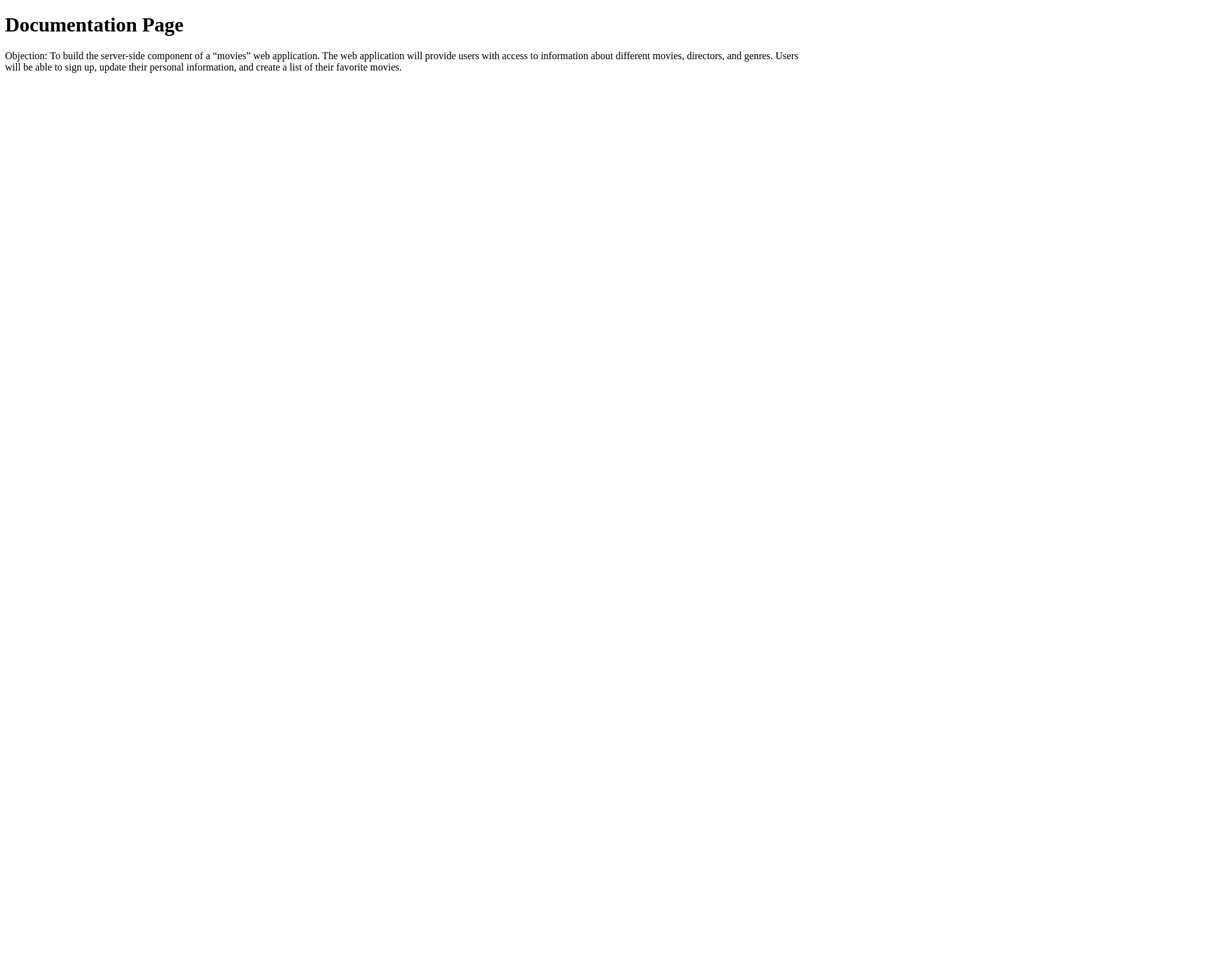
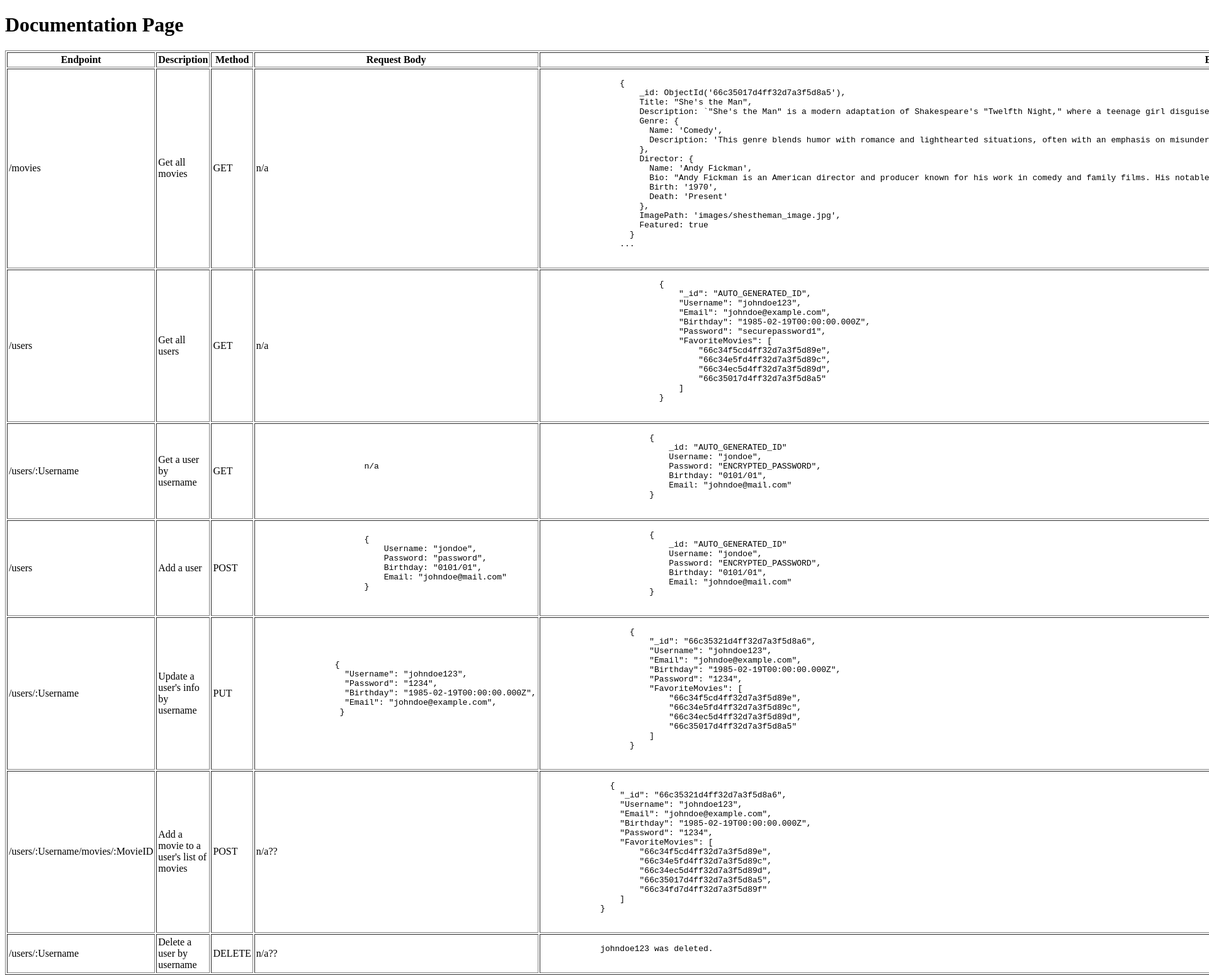
Before and after one commit to amyhub-alt/movie_api, a website: page public/documentation.html in a window 1280 px wide. Shown: the top 1548 px of the page at 63% size, 1920 px wide, since content can reach past the window. Before the commit the page ends 800 px from the top, so only its background shows below. Drawn offline with Linux system fonts and the light colour scheme.

Commit message:
added a documentation table

```diff
--- a/public/documentation.html
+++ b/public/documentation.html
@@ -4,12 +4,187 @@
     <meta charset="UTF-8">
     <meta name="viewport" content="width=device-width, initial-scale=1.0">
     <title>DOCUMENTATION</title>
+
 </head>
 <body>
     <h1>Documentation Page</h1>
-    <p>Objection: To build the server-side component of a “movies” web application. The web
-        application will provide users with access to information about different
-        movies, directors, and genres. Users will be able to sign up, update their
-        personal information, and create a list of their favorite movies.</p>
+
+        <table style="width:100%" border="1" cellspacing="2" cellpadding="2">
+            <tr>
+              <th>Endpoint</th>
+              <th>Description</th>
+              <th>Method</th>
+              <th>Request Body </th>
+              <th>Expected Response</th>
+            </tr>
+            <tr>
+              <td>/movies</td>
+              <td>Get all movies</td>
+              <td>GET</td>
+              <td>n/a</td>
+              <td><pre>
+                {
+                    _id: ObjectId('66c35017d4ff32d7a3f5d8a5'),
+                    Title: "She's the Man",
+                    Description: `"She's the Man" is a modern adaptation of Shakespeare's "Twelfth Night," where a teenage girl disguises herself as her twin brother to join his soccer team. Directed by Andy Fickman, this film combines humor, romance, and sports in a delightful blend.`,
+                    Genre: {
+                      Name: 'Comedy',
+                      Description: 'This genre blends humor with romance and lighthearted situations, often with an emphasis on misunderstandings and disguises.'
+                    },
+                    Director: {
+                      Name: 'Andy Fickman',
+                      Bio: "Andy Fickman is an American director and producer known for his work in comedy and family films. His notable works include 'She's the Man' and 'Race to Witch Mountain.'",
+                      Birth: '1970',
+                      Death: 'Present'
+                    },
+                    ImagePath: 'images/shestheman_image.jpg',
+                    Featured: true
+                  }
+                ...
+                </pre>
+              </td>
+            </tr>
+
+            <tr>
+                <td>/users</td>
+                <td>Get all users</td>
+                <td>GET</td>
+                <td>
+                       n/a
+                </td>
+                <td>
+                    <pre>
+                        {
+                            "_id": "AUTO_GENERATED_ID",
+                            "Username": "johndoe123",
+                            "Email": "johndoe@example.com",
+                            "Birthday": "1985-02-19T00:00:00.000Z",
+                            "Password": "securepassword1",
+                            "FavoriteMovies": [
+                                "66c34f5cd4ff32d7a3f5d89e",
+                                "66c34e5fd4ff32d7a3f5d89c",
+                                "66c34ec5d4ff32d7a3f5d89d",
+                                "66c35017d4ff32d7a3f5d8a5"
+                            ]
+                        }
+                    </pre>
+                </td>
+            </tr>
+            <tr>
+              <td>/users/:Username</td>
+              <td>Get a user by username</td>
+              <td>GET</td>
+              <td><pre>
+                      n/a
+                  </pre>
+              </td>
+              <td>
+                  <pre>
+                      {
+                          _id: "AUTO_GENERATED_ID"
+                          Username: "jondoe",
+                          Password: "ENCRYPTED_PASSWORD",
+                          Birthday: "0101/01",
+                          Email: "johndoe@mail.com"
+                      }
+                  </pre>
+              </td>
+          </tr>
+            <tr>
+              <td>/users</td>
+              <td>Add a user</td>
+              <td>POST</td>
+              <td><pre>
+                      {
+                          Username: "jondoe",
+                          Password: "password",
+                          Birthday: "0101/01",
+                          Email: "johndoe@mail.com"
+                      }
+                  </pre>
+              </td>
+              <td>
+                  <pre>
+                      {
+                          _id: "AUTO_GENERATED_ID"
+                          Username: "jondoe",
+                          Password: "ENCRYPTED_PASSWORD",
+                          Birthday: "0101/01",
+                          Email: "johndoe@mail.com"
+                      }
+                  </pre>
+              </td>
+          </tr>
+        <tr>
+          <td>/users/:Username</td>
+          <td>Update a user's info by username</td>
+          <td>PUT</td>
+          <td><pre>
+                {
+                  "Username": "johndoe123",
+                  "Password": "1234",
+                  "Birthday": "1985-02-19T00:00:00.000Z",
+                  "Email": "johndoe@example.com",
+                 }
+              </pre>
+          </td>
+          <td>
+              <pre>
+                  {
+                      "_id": "66c35321d4ff32d7a3f5d8a6",
+                      "Username": "johndoe123",
+                      "Email": "johndoe@example.com",
+                      "Birthday": "1985-02-19T00:00:00.000Z",
+                      "Password": "1234",
+                      "FavoriteMovies": [
+                          "66c34f5cd4ff32d7a3f5d89e",
+                          "66c34e5fd4ff32d7a3f5d89c",
+                          "66c34ec5d4ff32d7a3f5d89d",
+                          "66c35017d4ff32d7a3f5d8a5"
+                      ]
+                  }
+              </pre>
+          </td>
+      </tr>
+      <tr>
+        <td>/users/:Username/movies/:MovieID</td>
+        <td>Add a movie to a user's list of movies</td>
+        <td>POST</td>
+        <td>
+              n/a??
+        </td>
+        <td>
+            <pre>
+              {
+                "_id": "66c35321d4ff32d7a3f5d8a6",
+                "Username": "johndoe123",
+                "Email": "johndoe@example.com",
+                "Birthday": "1985-02-19T00:00:00.000Z",
+                "Password": "1234",
+                "FavoriteMovies": [
+                    "66c34f5cd4ff32d7a3f5d89e",
+                    "66c34e5fd4ff32d7a3f5d89c",
+                    "66c34ec5d4ff32d7a3f5d89d",
+                    "66c35017d4ff32d7a3f5d8a5",
+                    "66c34fd7d4ff32d7a3f5d89f"
+                ]
+            }
+            </pre>
+        </td>
+    </tr>
+    <tr>
+      <td>/users/:Username</td>
+      <td>Delete a user by username</td>
+      <td>DELETE</td>
+      <td>
+            n/a??
+      </td>
+      <td>
+          <pre>
+            johndoe123 was deleted.
+          </pre>
+      </td>
+  </tr>
+          </table>
 </body>
 </html>
```
